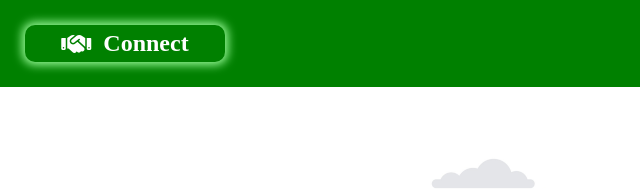
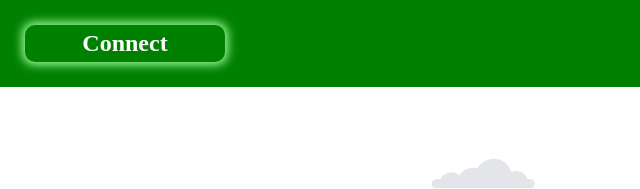
Before and after one commit to PySuyash/portfolio, a plain HTML site: page contact.html in a window 1280 px wide. Shown: the top 189 px of the page, 0-640 px from the left. Drawn offline with Linux system fonts and the light colour scheme.

Commit message:
Commenting the contact.html

```diff
--- a/contact.html
+++ b/contact.html
@@ -15,7 +15,7 @@
     <header>
         <nav class="navbar">
             <div class="collab-icon">
-                <i class="fa-solid fa-handshake"></i>&nbsp;&nbsp;&nbsp;
+                <!-- <i class="fa-solid fa-handshake"></i>&nbsp;&nbsp;&nbsp; -->
                 <h1>Connect</h1>
             </div>
             <ul class="menuContact" id="menuContact">
```
